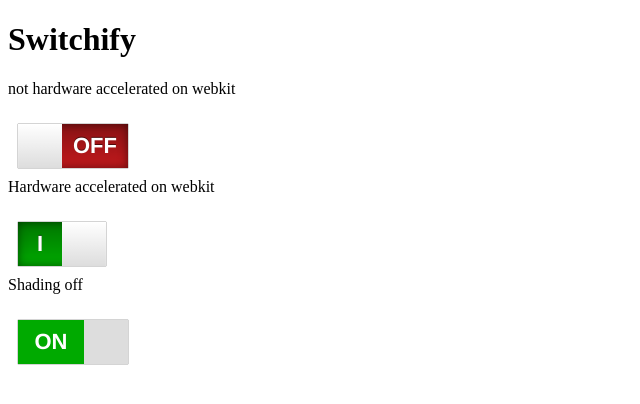
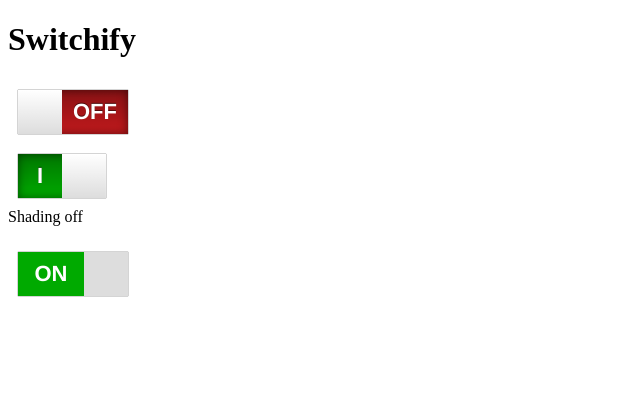
Before and after one commit to aronallen/switchify, a plain HTML site: page index.html in a window 1280 px wide. Shown: the whole page, without its empty margins (0-640 px from the left). Drawn offline with Linux system fonts and the light colour scheme.

Commit message:
updated readme

```diff
--- a/index.html
+++ b/index.html
@@ -37,9 +37,7 @@
 </head>
 <body>
 	<h1>Switchify</h1>
-		<p>not hardware accelerated on webkit</p>
 		<div id="switch"></div>
-		<p>Hardware accelerated on webkit</p>
 		<div id="switch2"></div>
 		<p>Shading off</p>
 		<div id="switch3"></div>
```
Also changed, not shown: 1 other file.
